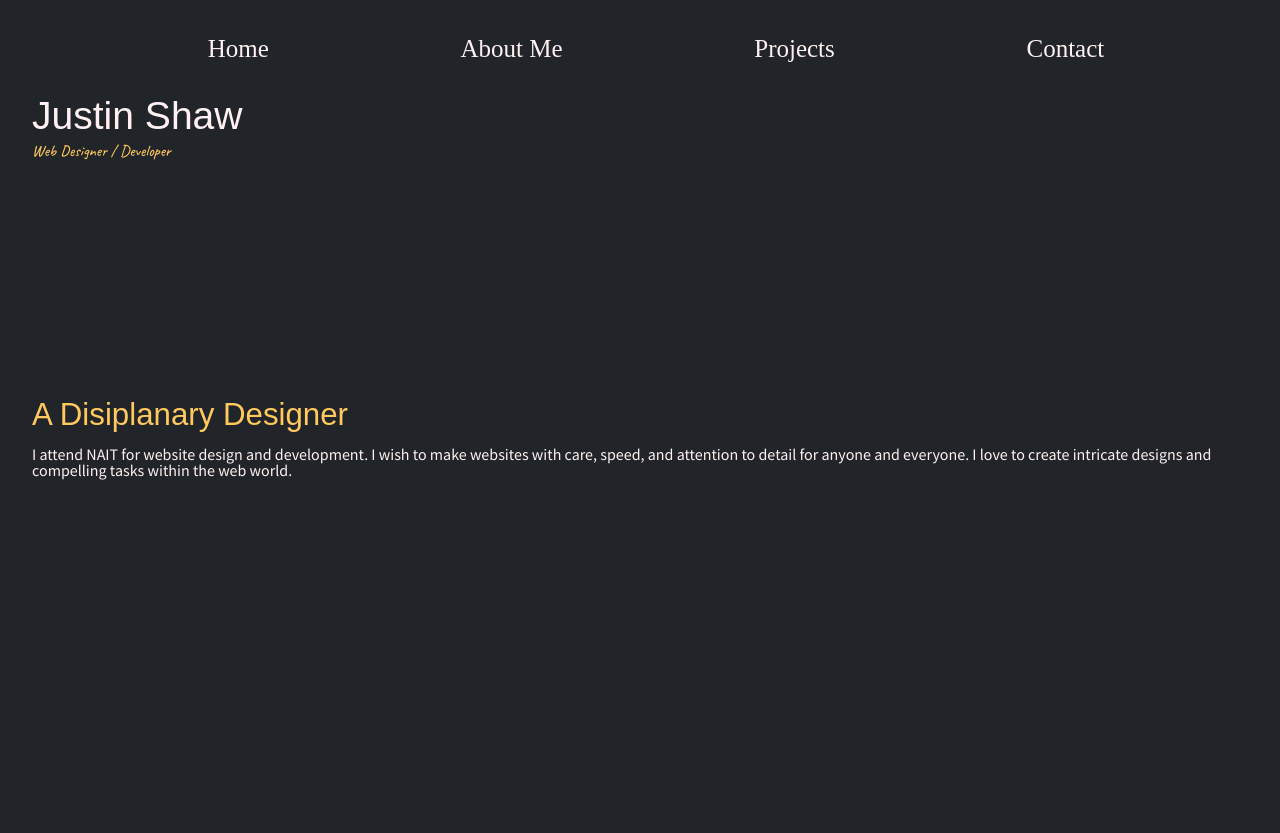
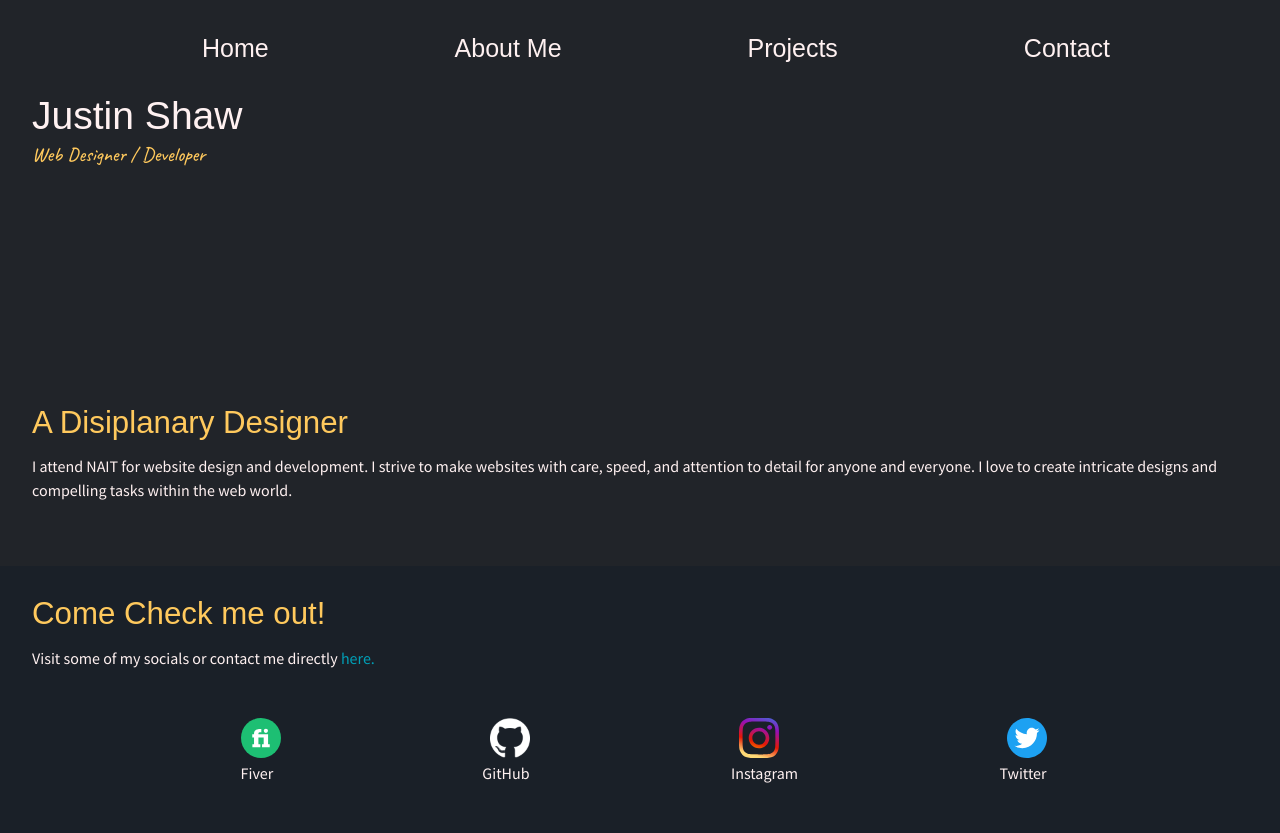
Before and after one commit to Justins45/Portfolio, a plain HTML site: page index.html in a window 1280 px wide. Before the commit the page ends 800 px from the top, so only its background shows below. Drawn offline with Linux system fonts and the light colour scheme; a web font is replaced by a local one.

Commit message:
Adding Socials, and updating .txt files

```diff
--- a/css/styles.css
+++ b/css/styles.css
@@ -38,12 +38,14 @@ h2 {
 p {
   margin-bottom: 1rem;
   font-family: 'SourceSansPro', sans-serif;
+  line-height: 1.5rem;
 }
 
 a {
   text-decoration: none;
   color: var(--offWhite);
 }
+
 
 .flex-row {
   display: flex;
@@ -70,6 +72,22 @@ a {
   padding-top: 1.5rem;
   margin-left: 1rem;
 }
+
+.header {
+  margin: 1rem 2rem 15rem 1rem;
+}
+
+.header h1 {
+  color: var(--offWhite);
+}
+
+.header p {
+  margin-top: -1.5rem;
+  color: var(--yellow);
+  font-family: 'Caveat', cursive;
+  font-size: 1.25rem;
+}
+
 
 /* Hamburger Animation */
 
@@ -102,6 +120,12 @@ nav {
   text-align: center;
   margin-bottom: 5rem;
   font-size: 1.563rem;
+  color: var(--offWhite);
+  font-family: 'Noto Sans Bold', sans-serif;
+}
+
+.nav-list li a:hover {
+  color: var(--brown);
 }
 
 .active {
@@ -197,22 +221,17 @@ nav {
 
 /* Body Styles */
 
-.header {
-  margin: 1rem 2rem 15rem 1rem;
-}
 
-.header h1 {
-  color: var(--offWhite);
-}
-
-.header p {
-  margin-top: -1.5rem;
-  color: var(--yellow);
-  font-family: 'Caveat', cursive;
-}
 
 .content {
   margin: 1rem;
+}
+
+.check-me-out a {
+  color: var(--blue);
+}
+.check-me-out a:hover {
+  color: var(--brown);
 }
 
 
@@ -222,8 +241,31 @@ img {
 
 
 /* Footer Styles */
+footer {
+  margin-top: 4rem;
+  padding: 2rem;
+  background-color: var(--Black);
+}
 
+.socials {
+  margin-top: 3rem;
+}
 
+.socials img {
+  width: 2.5rem;
+}
+
+.socials img:nth-child(1) {
+  margin-left: .5rem;
+}
+
+.socials ul {
+  justify-content: space-evenly;
+}
+
+.socials p {
+  text-align: center;
+}
 
 /* Media Querys */
 
--- a/index.html
+++ b/index.html
@@ -64,23 +64,57 @@
             <div class="header">
                 <h1>Justin Shaw</h1>
                 <p>Web Designer / Developer</p>
+                <div class="silhouette">
+
+                </div>
             </div>
             <div class="content">
                 <div>
                     <h2>A Disiplanary Designer</h2>
-                    <p>I attend NAIT for website design and development. I wish to make websites with care, speed, and attention to detail for anyone and everyone. I love to create intricate designs and compelling tasks within the web world. </p>
-
+                    <p>I attend NAIT for website design and development. I strive to make websites with care, speed, and attention to detail for anyone and everyone. I love to create intricate designs and compelling tasks within the web world. </p>
                 </div>
 
             </div>
 
         </main>
 
-        <footer>
 
-        </footer>
 
     </div>
+    <footer>
+        <div class="check-me-out">
+               <h2>Come Check me out!</h2>
+               <p>Visit some of my socials or contact me directly <a href="aboutMe.html#contact">here.</a></p>
+        </div>
+        <div class="socials">
+            <ul class="flex-row">
+                <li>
+                    <a href="https://www.fiverr.com/jshaw45?public_mode=true">
+                        <img src="img/icons/fiverr.svg" alt="Fiver svg Logo">
+                        <p>Fiver</p>
+                    </a>
+                </li>
+                <li>
+                    <a href="https://github.com/Justins45">
+                        <img src="img/icons/GitHub-Mark-Light-120px-plus.png" alt="Github Mark Icon">
+                        <p>GitHub</p>
+                    </a>
+                </li>
+                <li>
+                    <a href="https://www.instagram.com/jx_shaw/">
+                        <img src="img/icons/instagram.svg" alt="Instagram svg Logo">
+                        <p>Instagram</p>
+                    </a>
+                </li>
+                <li>
+                    <a href="https://twitter.com/JShaw_WebDev">
+                        <img src="img/icons/twitter.svg" alt="Twitter svg Logo">
+                        <p>Twitter</p>
+                    </a>
+                </li>
+            </ul>
+        </div>
+    </footer>
 </body>
 
 </html>
```
Also changed, not shown: humans.txt, img/icons/GitHub-Mark-Light-120px-plus.png (added), img/icons/fiverr.svg (added), img/icons/instagram.svg (added), img/icons/twitter.svg (added), license.txt, 2 other files.
